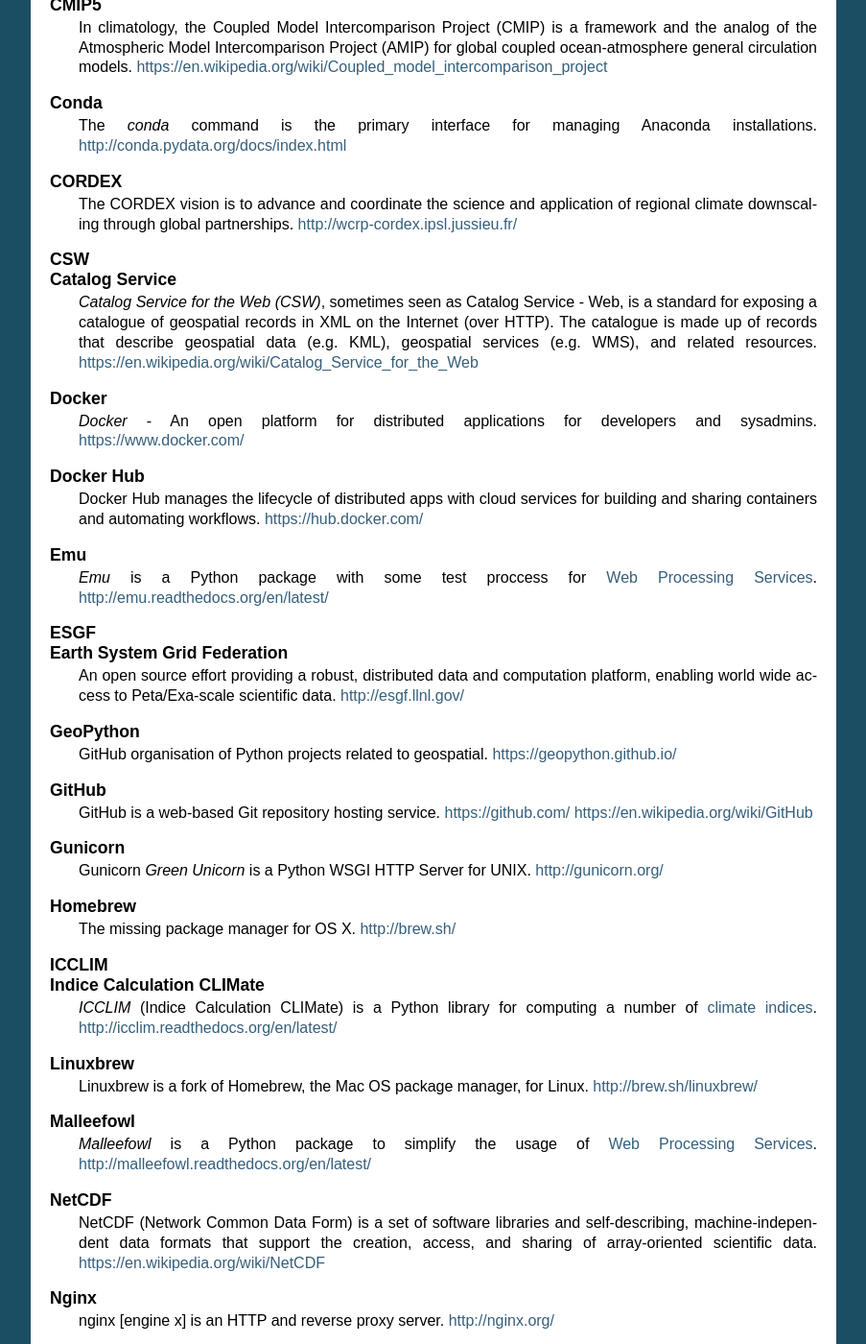
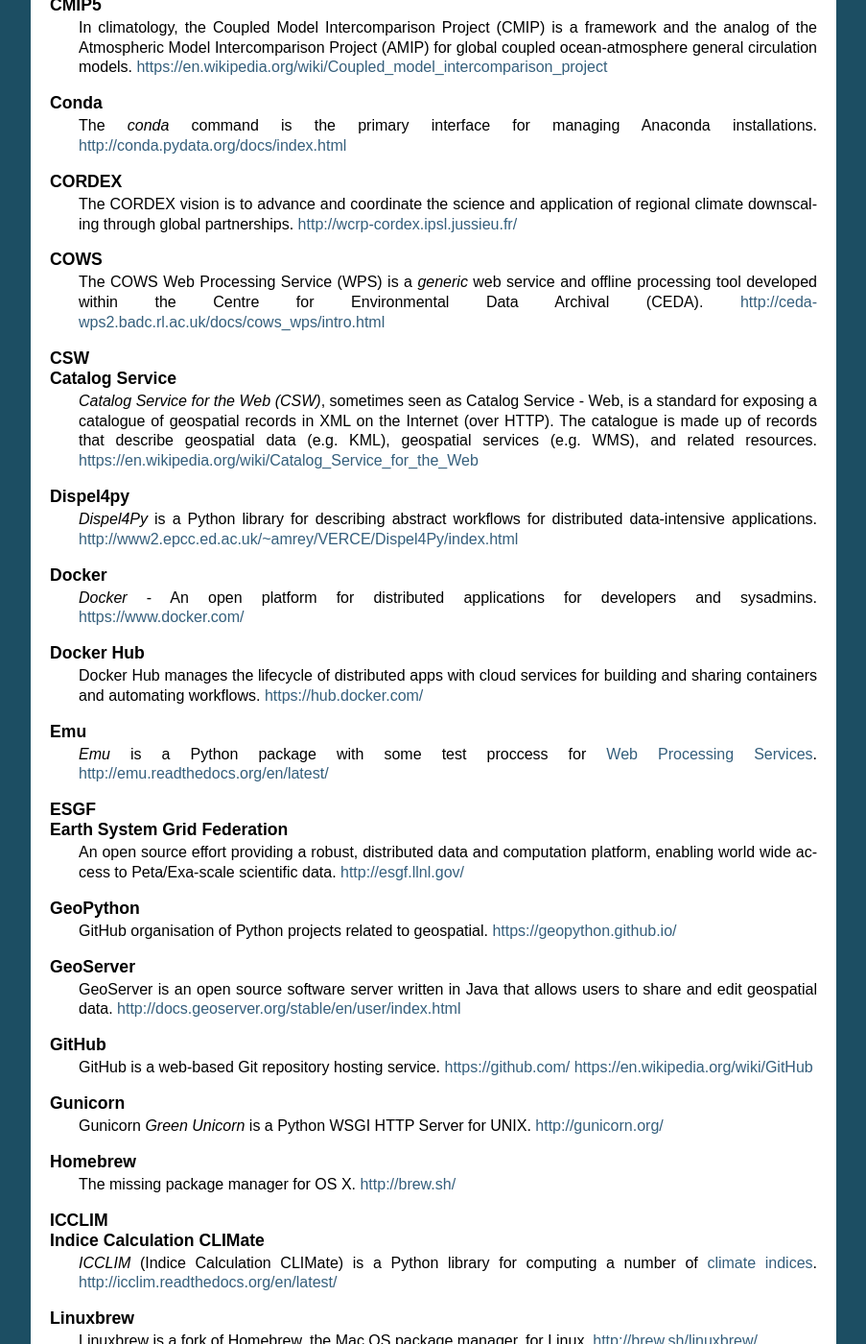
Before and after one commit to bird-house/birdhouse-docs, a Sphinx documentation site: the page built from docs/source/glossary.rst, in a window 1280 px wide and 1400 px high, scrolled down 752 px. Shown: the whole window at 96% size, without its empty margins (198-1101 px from the left). Built offline with Sphinx 7.4.7, drawn with Linux system fonts in a browser that asks for light colours; some of the changed text lies outside the part shown.

Commit message:
update glossary references

```diff
--- a/docs/source/glossary.rst
+++ b/docs/source/glossary.rst
@@ -55,6 +55,10 @@
    PyWPS
       *Python Web Processing Service* is an implementation of the :term:`Web processing Service` standard from :term:`Open Geospatial Consortium`.
       http://pywps.wald.intevation.org/
+
+   COWS
+      The COWS Web Processing Service (WPS) is a *generic* web service and offline processing tool developed within the Centre for Environmental Data Archival (CEDA).
+      http://ceda-wps2.badc.rl.ac.uk/docs/cows_wps/intro.html
 
    Anaconda
    Anaconda Python distribution
@@ -188,3 +192,23 @@
    cfchecker
        The NetCDF Climate Forcast Conventions compliance checker.
        https://pypi.python.org/pypi/cfchecker
+
+   Taverna
+       *Taverna* is an open source and domain-independent Workflow Management System – a suite of tools used to design and execute scientific workflows.
+       http://www.taverna.org.uk/
+
+   VisTrails
+       *VisTrails* is an open-source scientific workflow and provenance management system that supports data exploration and visualization.
+       http://www.vistrails.org/index.php/Main_Page
+
+   Dispel4py
+       *Dispel4Py* is a Python library for describing abstract workflows for distributed data-intensive applications.
+       http://www2.epcc.ed.ac.uk/~amrey/VERCE/Dispel4Py/index.html
+
+   RestFlow
+       *RestFlow* is a dataflow programming language and runtime engine designed to make it easy for scientists to build and execute computational pipelines.
+       https://github.com/restflow-org/restflow/wiki
+
+   GeoServer
+       GeoServer is an open source software server written in Java that allows users to share and edit geospatial data.
+       http://docs.geoserver.org/stable/en/user/index.html
```
Also changed, not shown: docs/source/appendix.rst (+7 -7 lines).
